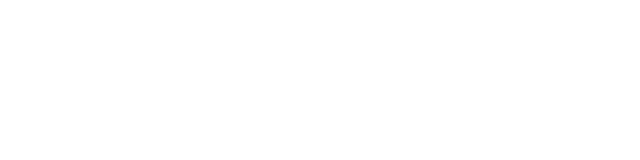
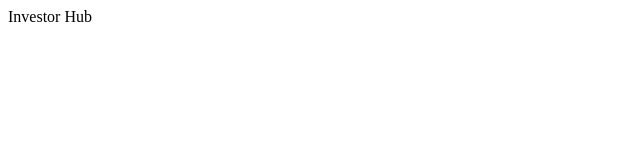
Before and after one commit to nicolaspava/investorhub, a Next.js app: page / in a window 1280 px wide. Before the commit this address had no page. Shown: the top 160 px of the page, without its empty margins (0-640 px from the left). Built offline with nearby package versions, Linux system fonts and the light colour scheme.

Commit message:
Update page.tsx

```diff
--- a/src/app/page.tsx
+++ b/src/app/page.tsx
@@ -1,4 +1,9 @@
-import { redirect } from 'next/navigation'
-export default function Home() {
-  redirect('/investor')
+import { useEffect } from 'react'
+
+export const metadata = {
+  title: 'La Curaduría · Investor Teaser 2026',
 }
+
+export default function InvestorPage() {
+  return <div>Investor Hub</div>
+}
```
